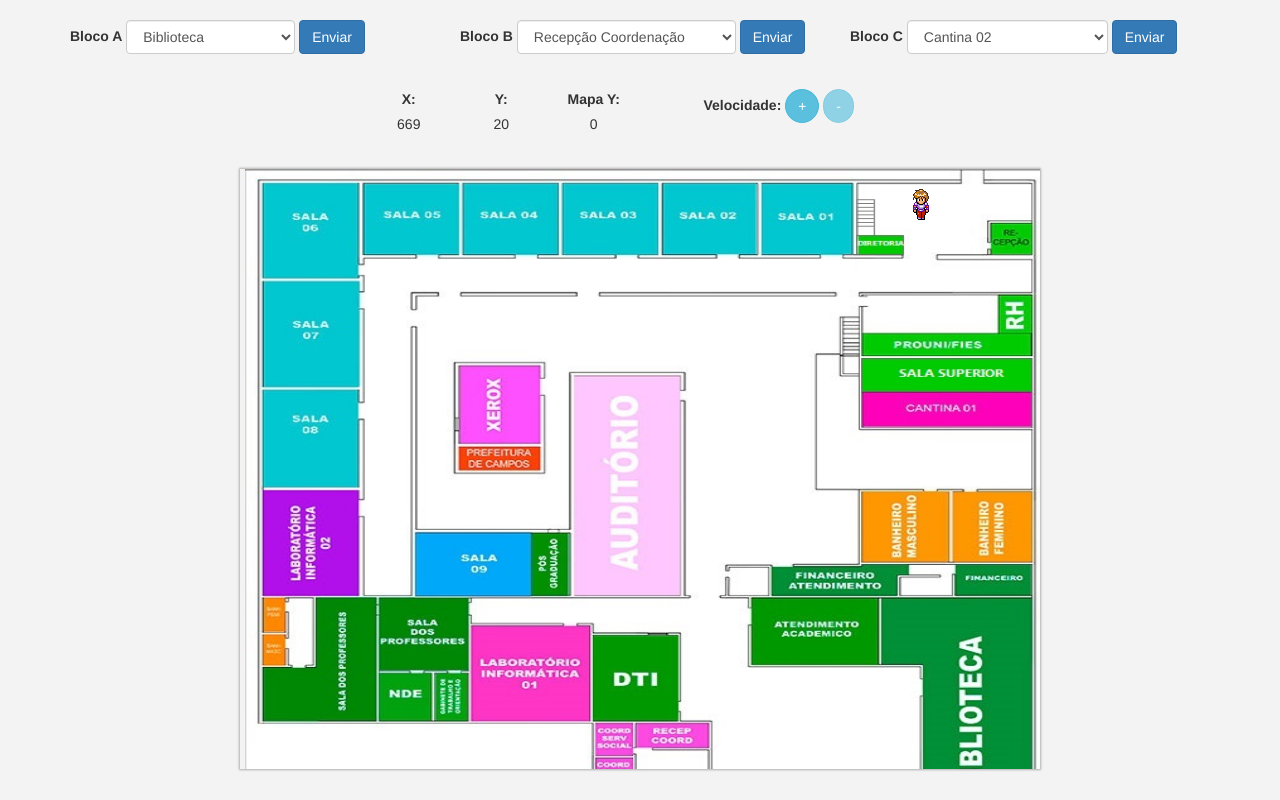
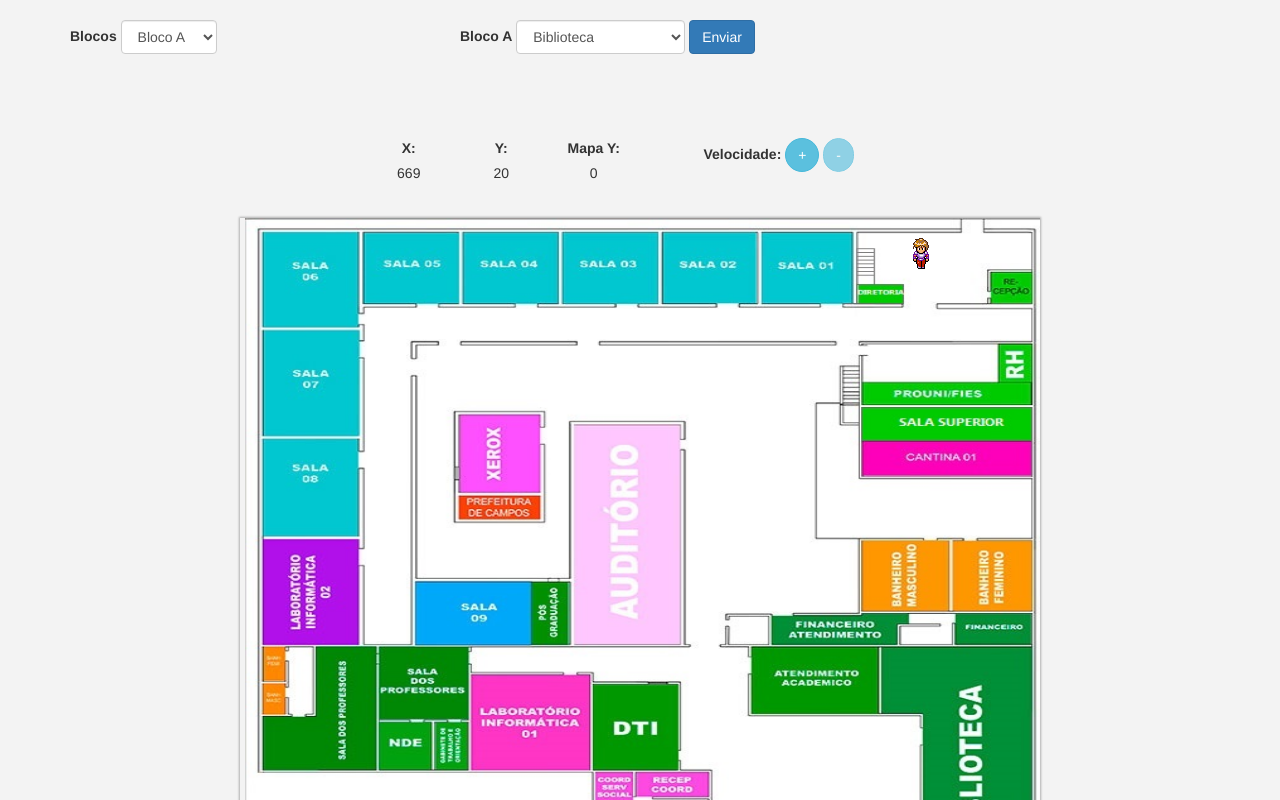
Before and after one commit to J-Eugenio/Mapa, a plain HTML site: page public_html/index.html in a window 1280 px wide. Drawn offline with Linux system fonts and the light colour scheme.

Commit message:
ajute botoes, div blocos

```diff
--- a/public_html/index.html
+++ b/public_html/index.html
@@ -78,6 +78,16 @@
     <body>
         <div class="container">
             <div id ="div_moves" class="row">
+                <div id ="div_blocos" class="form-group col-sm-4">
+                    <form method="get" class="form-inline">
+                        <label>Blocos</label>
+                        <select id = "cb_movers" class="form-control">
+                            <option value="BA">Bloco A</option>
+                            <option value="BB">Bloco B</option>
+                            <option value="BC">Bloco C</option>
+                        </select>
+                    </form>
+                </div>
                 <div id ="div_blocoA" class="form-group col-sm-4">
                     <form method="get" class="form-inline">
                         <label>Bloco A</label>
--- a/public_html/js/init.js
+++ b/public_html/js/init.js
@@ -17,12 +17,35 @@ window.onload = function () {
     var localBA = document.getElementById("cb_moverA");
     var localBB = document.getElementById("cb_moverB");
     var localBC = document.getElementById("cb_moverC");
+    var locais = document.getElementById("cb_movers");
+    var divA = document.getElementById("div_blocoA");
+    var divB = document.getElementById("div_blocoB");
+    var divC = document.getElementById("div_blocoC");
     var mover;
     boy.onload = function () {
         init();
     };
     function init() {
         loop();
+    }
+    function verificarBlocos(){
+        switch(locais.value){
+            case "BA":
+                divA.style.visibility = "visible";
+                divB.style.visibility = "hidden";
+                divC.style.visibility = "hidden";
+                break;
+            case "BB":
+                divA.style.visibility = "hidden";
+                divB.style.visibility = "visible";
+                divC.style.visibility = "hidden";
+                break;
+            case "BC":
+                divA.style.visibility = "hidden";
+                divB.style.visibility = "hidden";
+                divC.style.visibility = "visible";
+                break;
+        }
     }
     function velocidade() {
         if (personagem.velocidade <= 2) {
@@ -344,6 +367,7 @@ window.onload = function () {
         verificarLocalBA();
         verificarLocalBB();
         verificarLocalBC();
+        verificarBlocos();
         moverLocal(mover);
         velocidade();
         div.textContent = personagem.posX;
```
